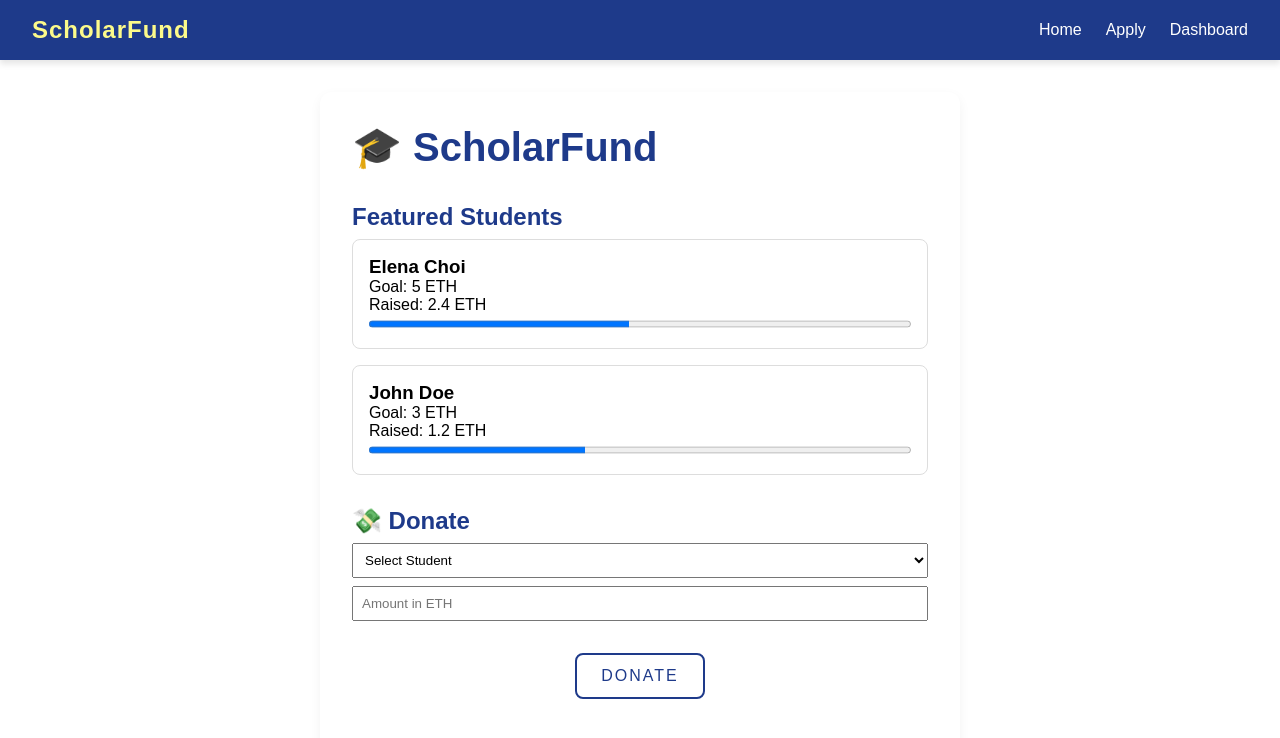
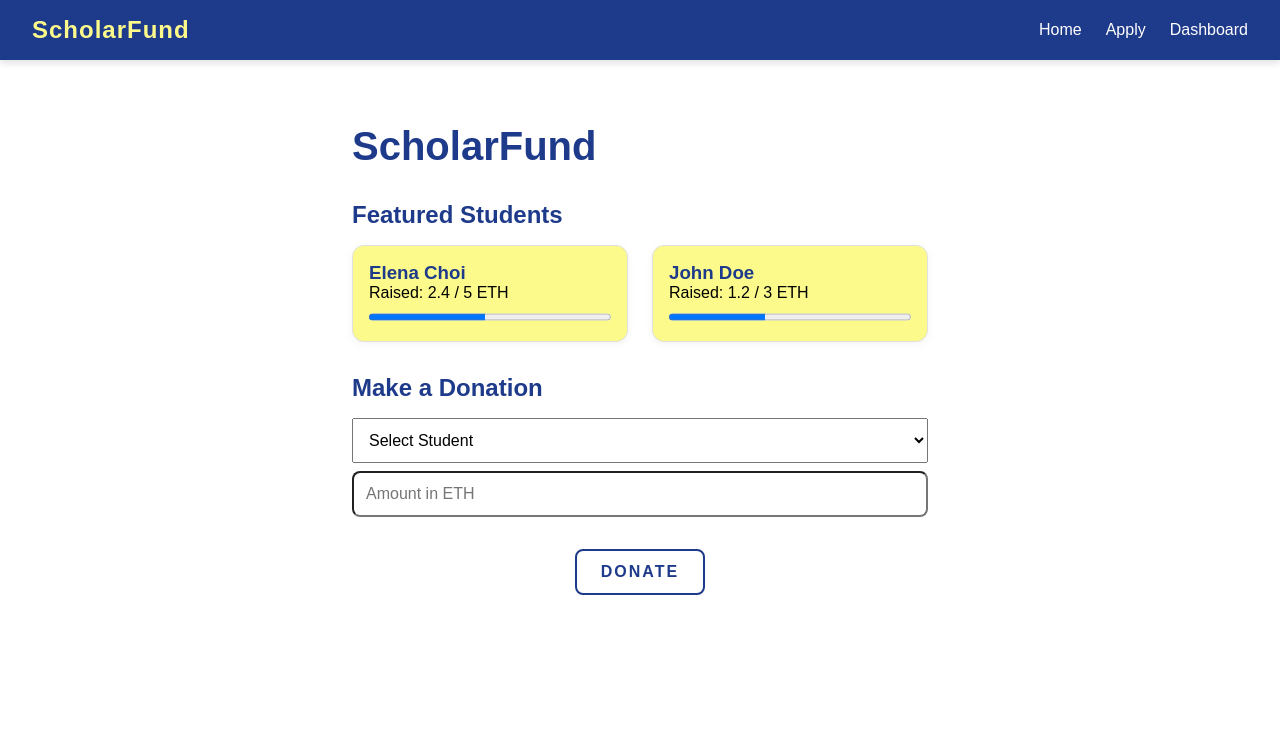
Before and after one commit to Elena-Jiyoung/ScholarFund, a Next.js app: page / in a window 1280 px wide. Shown: the top 738 px of the page. Built offline with nearby package versions, Linux system fonts and the light colour scheme.

Commit message:
home page css

```diff
--- a/components/Styles/CoolButton.js
+++ b/components/Styles/CoolButton.js
@@ -11,6 +11,7 @@ export const CoolButton = styled.button`
   position: relative;
   padding: 12px 24px;
   font-size: 16px;
+  font-weight: bold;
   background: transparent;
   color: #1e3a8a;
   text-transform: uppercase;
@@ -19,9 +20,9 @@ export const CoolButton = styled.button`
   border-radius: 8px;
   overflow: hidden;
   cursor: pointer;
-  transition: 0.3s;
+  transition: all 0.3s ease;
 
-  &:before {
+  &::before {
     content: '';
     position: absolute;
     top: 0;
@@ -30,20 +31,27 @@ export const CoolButton = styled.button`
     height: 100%;
     background: linear-gradient(120deg, transparent, #fcfa8a, transparent);
     transform: skewX(-20deg);
+    z-index: 0;
+    transition: left 0.5s ease-in-out;
+  }
+
+  &:hover::before {
+    left: 150%;
   }
 
   &:hover {
     color: black;
     background-color: #fcfa8a;
+    border-color: #fcfa8a;
     box-shadow: 0 0 10px #fcfa8a, 0 0 40px #fcfa8a, 0 0 80px #fcfa8a;
-    border-color: #fcfa8a;
   }
 
-  &:hover:before {
-    left: 150%;
-    transition: 0.5s;
+  span {
+    position: relative;
+    z-index: 1;
   }
 `;
+
 
 export const SecondaryButton = styled.button`
   padding: 0.75rem 1.5rem;
--- a/pages/dashboard.js
+++ b/pages/dashboard.js
@@ -17,6 +17,7 @@ const Title = styled.h1`
   font-size: 2rem;
   font-weight: bold;
   color: #1e3a8a;
+  margin-bottom: 10px;
 `;
 
 const Section = styled.div`
--- a/pages/index.js
+++ b/pages/index.js
@@ -1,16 +1,16 @@
 import { useState } from 'react';
-import { ScholarCard } from '../components/ScholarCard';
-import Navbar from '../components/Layout/Navbar';
 import styled from 'styled-components';
+import NavBar from '../components/Layout/Navbar';
 import { CoolButton, ButtonWrapper } from '../components/Styles/CoolButton';
+
 const Container = styled.div`
   max-width: 640px;
+  height: auto;
   margin: 2rem auto;
   padding: 2rem;
   background-color: #ffffff;
   color: #000000;
   border-radius: 12px;
-  box-shadow: 0 4px 12px rgba(0, 0, 0, 0.05);
 `;
 
 const Title = styled.h1`
@@ -22,22 +22,49 @@ const Title = styled.h1`
 const SectionTitle = styled.h2`
   font-size: 1.5rem;
   margin-top: 2rem;
-  margin-bottom: 0.5rem;
+  margin-bottom: 1rem;
   color: #1e3a8a;
+`;
+
+const CardGrid = styled.div`
+  display: grid;
+  grid-template-columns: repeat(auto-fill, minmax(250px, 1fr));
+  gap: 1.5rem;
+`;
+
+const StudentCard = styled.div`
+  background-color: #fcfa8a;
+  border: 1px solid #e0e0e0;
+  border-radius: 12px;
+  padding: 1rem;
+  box-shadow: 0 2px 8px rgba(0, 0, 0, 0.05);
+  transition: transform 0.2s ease-in-out;
+
+  &:hover {
+    transform: translateY(-4px);
+  }
+`;
+
+const ProgressBar = styled.progress`
+  width: 100%;
+  height: 14px;
+  margin-top: 0.5rem;
 `;
 
 const Select = styled.select`
   width: 100%;
-  padding: 0.5rem;
+  padding: 0.75rem;
   margin-bottom: 0.5rem;
+  font-size: 1rem;
 `;
 
 const Input = styled.input`
   width: 100%;
-  padding: 0.5rem;
+  padding: 0.75rem;
   margin-bottom: 0.5rem;
+  border-radius: 8px;
+  font-size: 1rem;
 `;
-
 
 export default function Home() {
   const [donationAmount, setDonationAmount] = useState('');
@@ -50,16 +77,22 @@ export default function Home() {
 
   return (
     <>
-      <Navbar />
+      <NavBar />
       <Container>
-        <Title>🎓 ScholarFund</Title>
+        <Title>ScholarFund</Title>
 
         <SectionTitle>Featured Students</SectionTitle>
-        {scholars.map((s) => (
-          <ScholarCard key={s.id} name={s.name} goal={s.goal} raised={s.raised} />
-        ))}
+        <CardGrid>
+          {scholars.map((s) => (
+            <StudentCard key={s.id}>
+              <h3 style={{ color: '#1e3a8a' }}>{s.name}</h3>
+              <p>Raised: {s.raised} / {s.goal} ETH</p>
+              <ProgressBar value={s.raised} max={s.goal} />
+            </StudentCard>
+          ))}
+        </CardGrid>
 
-        <SectionTitle>💸 Donate</SectionTitle>
+        <SectionTitle>Make a Donation</SectionTitle>
         <Select onChange={(e) => setSelectedScholar(e.target.value)}>
           <option value="">Select Student</option>
           {scholars.map((s) => (
@@ -71,7 +104,9 @@ export default function Home() {
           value={donationAmount}
           onChange={(e) => setDonationAmount(e.target.value)}
         />
-        <ButtonWrapper><CoolButton>Donate</CoolButton></ButtonWrapper>
+        <ButtonWrapper>
+          <CoolButton><span>Donate</span></CoolButton>
+        </ButtonWrapper>
       </Container>
     </>
   );
```
